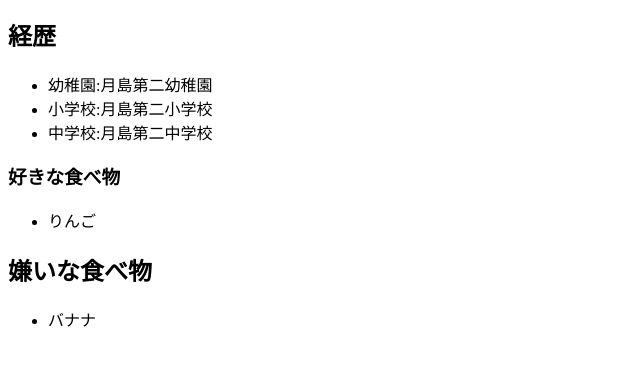
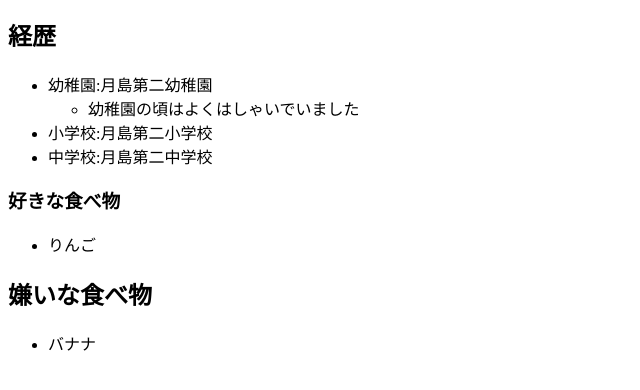
Before and after one commit to s2322106/programming, a plain HTML site: page index.html in a window 1280 px wide. Shown: the part 164-554 px from the top of the page, without its empty margins (0-640 px from the left). Drawn offline with Linux system fonts and the light colour scheme.

Commit message:
経歴の詳細を追加

```diff
--- a/index.html
+++ b/index.html
@@ -17,6 +17,9 @@
     <h2>経歴</h2>
     <ul>
         <li>幼稚園:月島第二幼稚園</li>
+        <ul>
+            <li>幼稚園の頃はよくはしゃいでいました</li>
+        </ul>
         <li>小学校:月島第二小学校</li>
         <li>中学校:月島第二中学校</li>
     </ul>
```
